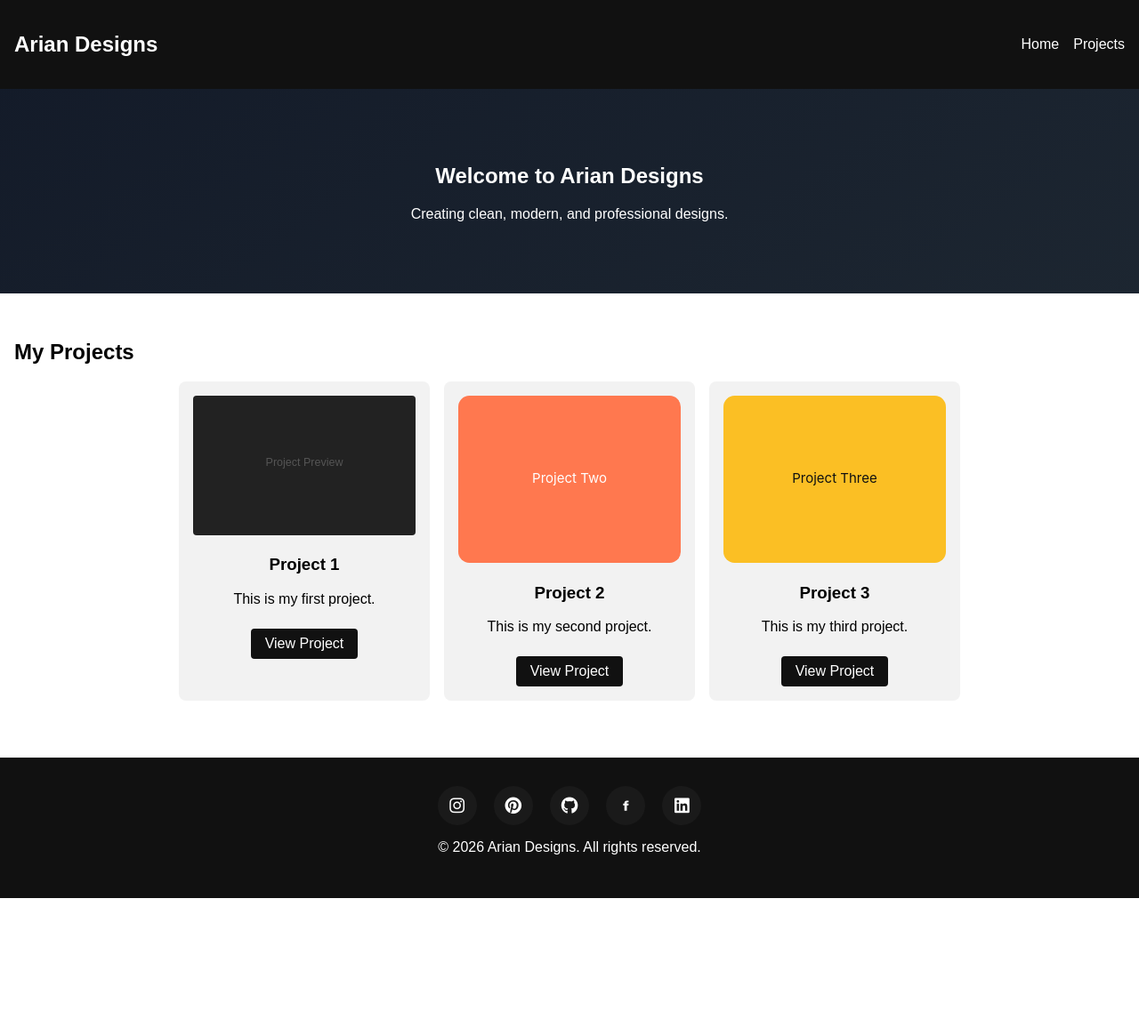
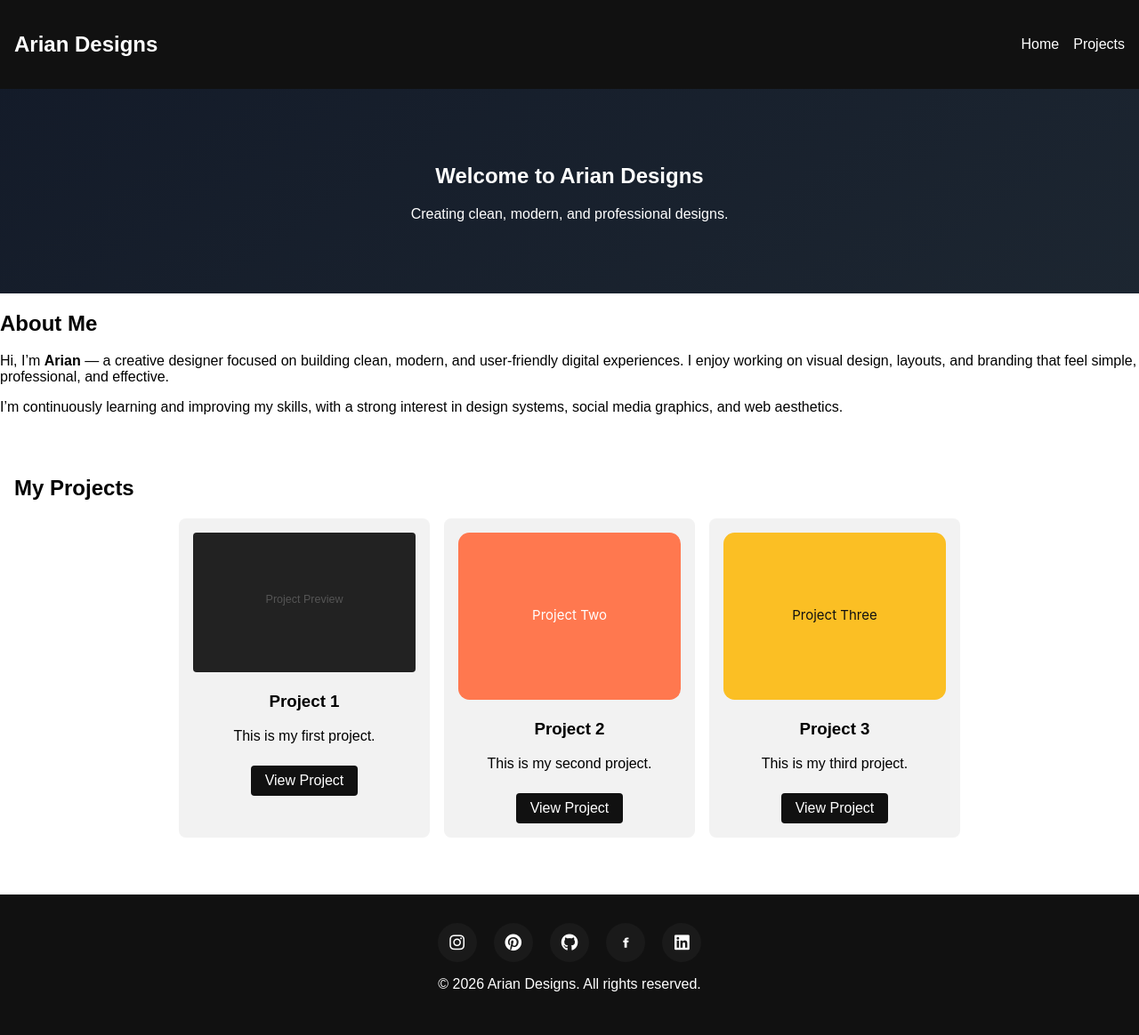
Before and after one commit to ariantechzone-stack/ariantechzone-stack.github.io, a Jekyll site: the page built from index.md, in a window 1280 px wide. Shown: the whole page at 89% size. Built offline with Jekyll 4.4.1, drawn with Linux system fonts in a browser that asks for light colours; before the commit the page ends 1010 px from its top, so only the background shows below that.

Commit message:
Update index.md

```diff
--- a/index.md
+++ b/index.md
@@ -6,6 +6,21 @@ title: "Home"
 <section class="hero">
   <h1>Welcome to Arian Designs</h1>
   <p>Creating clean, modern, and professional designs.</p>
+</section>
+<section id="about" class="about">
+  <div class="about-container">
+    <h2>About Me</h2>
+    <p>
+      Hi, I’m <strong>Arian</strong> — a creative designer focused on building clean,
+      modern, and user-friendly digital experiences.
+      I enjoy working on visual design, layouts, and branding that feel simple,
+      professional, and effective.
+    </p>
+    <p>
+      I’m continuously learning and improving my skills, with a strong interest
+      in design systems, social media graphics, and web aesthetics.
+    </p>
+  </div>
 </section>
 
 <section id="projects" class="projects">
```
